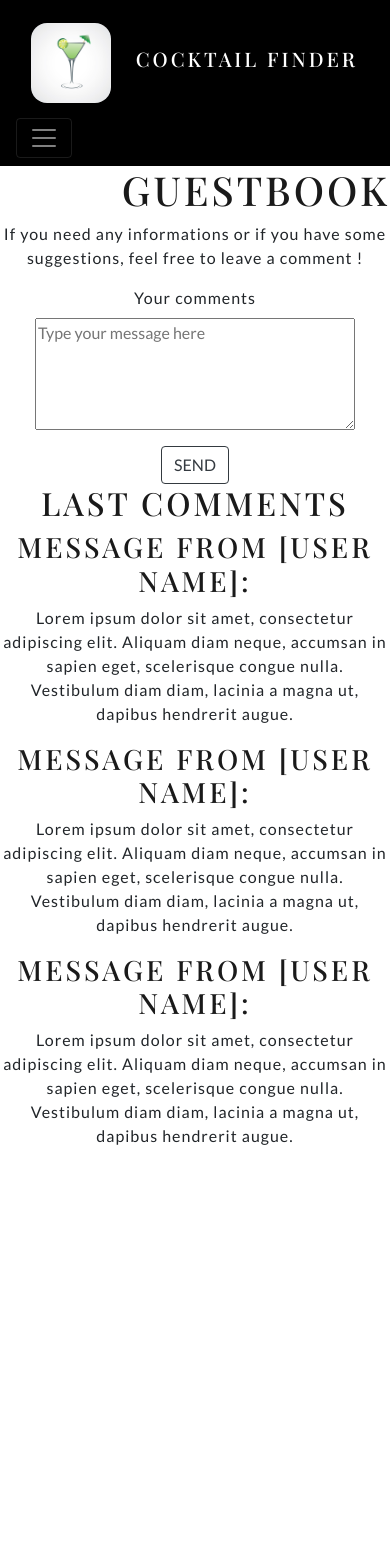
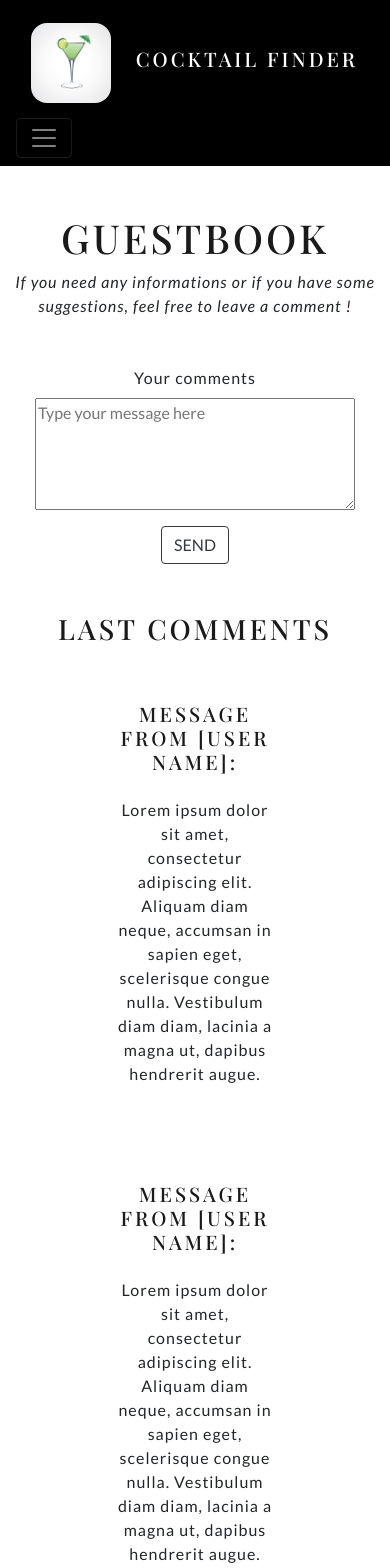
Before and after one commit to WildCodeSchool/lyon-js-0320-p2-g1, a React (Create React App) app: page /guestbook in a window 390 px wide. Shown: the top 1568 px of the page. Before the commit the page ends 1164 px from the top, so only its background shows below. Built offline with nearby package versions, Linux system fonts and the light colour scheme; a web font is replaced by a local one.

Commit message:
styling css and adding responsive

```diff
--- a/src/components/guestbook/GuestBook.css
+++ b/src/components/guestbook/GuestBook.css
@@ -13,10 +13,22 @@ font-family: 'Lato', sans-serif;
   font-family: 'Playfair Display', serif;
 }
 
+.commentList h2{
+  font-size: 28px;
+}
+
+.commentList h3{
+  font-size: 20px;
+}
+
 .pageDescription{
   display: flex;
   justify-content: flex-end;
   flex-direction: column;
+}
+
+.pageDescription p{
+  font-style: italic;
 }
 .GuestbookForm{
   display: flex;
@@ -28,6 +40,8 @@ font-family: 'Lato', sans-serif;
   display: flex;
   align-items: flex-end;
   flex-direction: column;
+  margin-top: 3rem;
+  margin-bottom: 2rem;
 }
 
 .textareaContainer{
@@ -48,6 +62,29 @@ font-family: 'Lato', sans-serif;
   margin-top: 1rem;
 }
 
+.commentList{
+  display: flex;
+  align-items: flex-end;
+  flex-direction: column;
+  margin-top: 3rem;
+  margin-bottom: 3rem;
+}
+
+.comments{
+  display: flex;
+  align-items: flex-end;
+  flex-direction: column;
+  margin-top: 3rem;
+  margin-bottom: 2rem;
+}
+
+.commentsPara{
+  margin-top: 1rem;
+  margin-bottom: 1rem;
+  width: 30%;
+  height: auto;
+}
+
 @media screen and (max-width: 991px){
   .textareaContainer{
     display: flex;
@@ -60,4 +97,29 @@ font-family: 'Lato', sans-serif;
     align-items: center;
     flex-direction: column;
   }
+
+  .commentList{
+    display: flex;
+    align-items: center;
+    flex-direction: column;
+  }
+
+  .comments{
+    display: flex;
+    align-items: center;
+    flex-direction: column;
+    width: 40%;
+    height: auto;
+  }
+
+  .commentsPara{
+    width: 100%;
+    height: auto;
+  }
+
+  .pageDescription{
+    display: flex;
+    align-items: center;
+    flex-direction: column;
+  }
 }
--- a/src/components/guestbook/GuestBook.js
+++ b/src/components/guestbook/GuestBook.js
@@ -19,7 +19,7 @@ function GuestBook () {
               <textarea id='message' className='user_message' placeholder='Type your message here' />
             </div>
             <div className='btnContainer'>
-              <input value='Send' type='button' className='btn btn-outline-dark' id='button'/>
+              <input value='Send' type='button' className='btn btn-outline-dark' id='button' />
             </div>
           </form>
 
@@ -28,17 +28,17 @@ function GuestBook () {
 
             <div className='comments'>
               <h3>Message from [User Name]:</h3>
-              <p>Lorem ipsum dolor sit amet, consectetur adipiscing elit. Aliquam diam neque, accumsan in sapien eget, scelerisque congue nulla. Vestibulum diam diam, lacinia a magna ut, dapibus hendrerit augue.</p>
+              <p className='commentsPara'>Lorem ipsum dolor sit amet, consectetur adipiscing elit. Aliquam diam neque, accumsan in sapien eget, scelerisque congue nulla. Vestibulum diam diam, lacinia a magna ut, dapibus hendrerit augue.</p>
             </div>
 
             <div className='comments'>
               <h3>Message from [User Name]:</h3>
-              <p>Lorem ipsum dolor sit amet, consectetur adipiscing elit. Aliquam diam neque, accumsan in sapien eget, scelerisque congue nulla. Vestibulum diam diam, lacinia a magna ut, dapibus hendrerit augue.</p>
+              <p className='commentsPara'>Lorem ipsum dolor sit amet, consectetur adipiscing elit. Aliquam diam neque, accumsan in sapien eget, scelerisque congue nulla. Vestibulum diam diam, lacinia a magna ut, dapibus hendrerit augue.</p>
             </div>
 
             <div className='comments'>
               <h3>Message from [User Name]:</h3>
-              <p>Lorem ipsum dolor sit amet, consectetur adipiscing elit. Aliquam diam neque, accumsan in sapien eget, scelerisque congue nulla. Vestibulum diam diam, lacinia a magna ut, dapibus hendrerit augue.</p>
+              <p className='commentsPara'>Lorem ipsum dolor sit amet, consectetur adipiscing elit. Aliquam diam neque, accumsan in sapien eget, scelerisque congue nulla. Vestibulum diam diam, lacinia a magna ut, dapibus hendrerit augue.</p>
             </div>
 
           </div>
```
